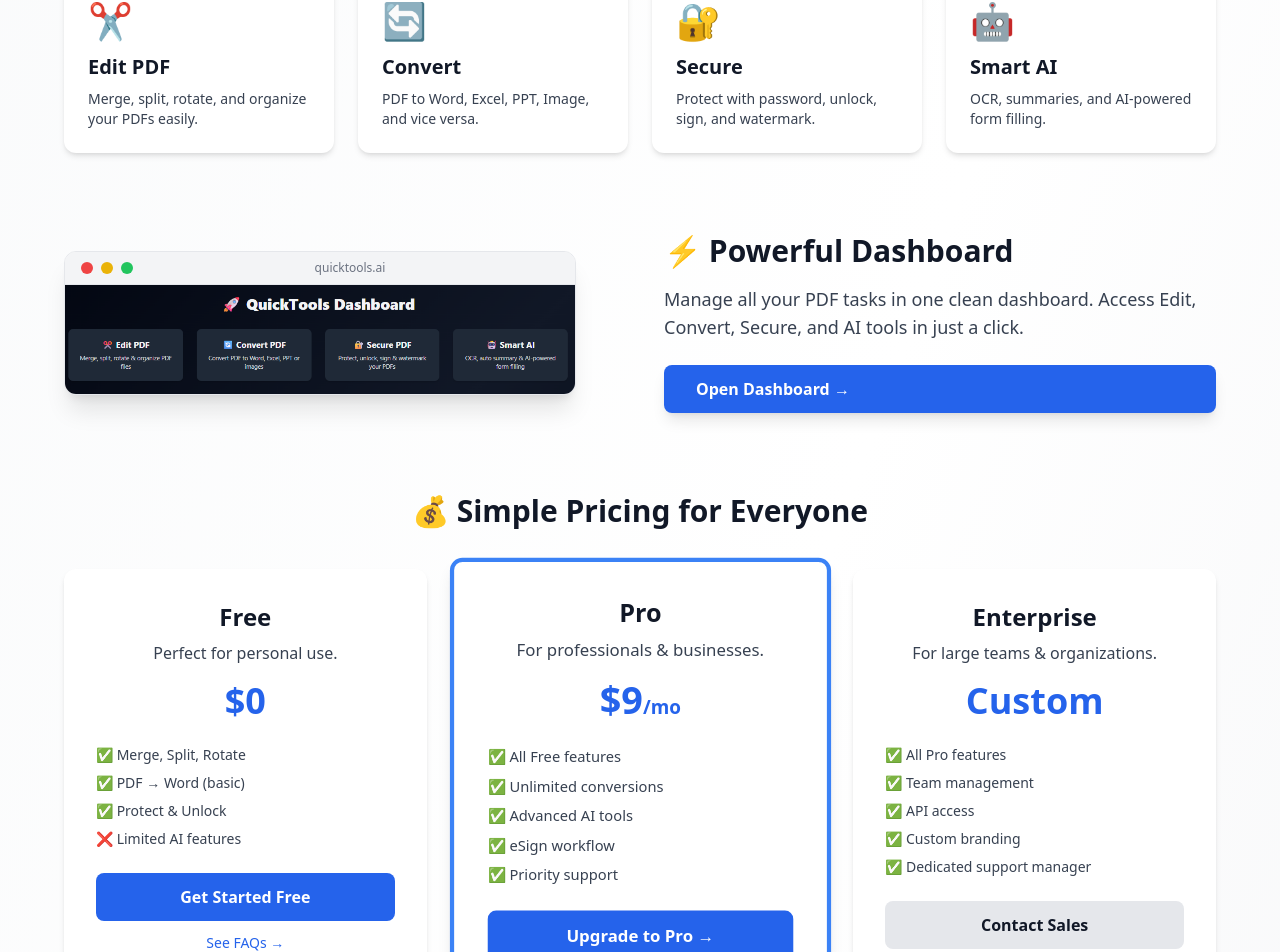
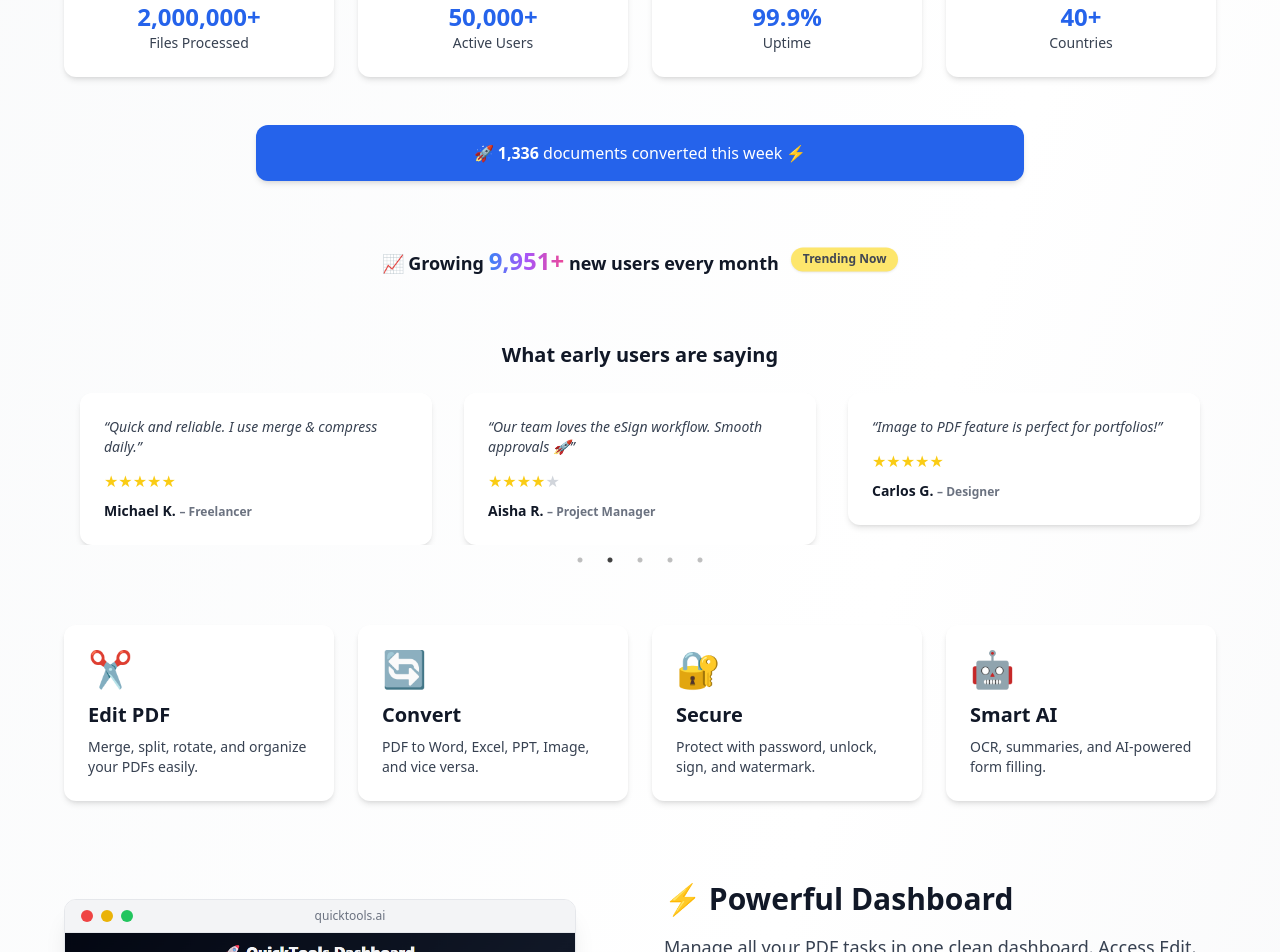
Before and after one commit to atanhafiz/quicktools-pdf, a React (Vite) app: page / in a window 1280 px wide. Shown: the part 738-1690 px from the top of the page. Built offline with nearby package versions, Linux system fonts and the light colour scheme.

Commit message:
uiix hampir perfect

```diff
--- a/package.json
+++ b/package.json
@@ -14,6 +14,7 @@
     "@dnd-kit/utilities": "^3.2.2",
     "canvas-confetti": "^1.9.3",
     "docx": "^9.5.1",
+    "framer-motion": "^12.23.21",
     "html2pdf.js": "^0.12.1",
     "lucide-react": "^0.446.0",
     "mammoth": "^1.11.0",
--- a/src/components/StatsCounter.jsx
+++ b/src/components/StatsCounter.jsx
@@ -1,19 +1,16 @@
 import React, { useEffect, useState } from "react";
 
-export default function StatsCounter() {
+export default function StatsCounter({
+  files = 20000000,     // default 20M
+  users = 500000,       // default 500k
+  uptime = 99.9,        // default 99.9%
+  countries = 120       // default 120
+}) {
   const [stats, setStats] = useState({ files: 0, users: 0, uptime: 0, countries: 0 });
-  const [liveFiles, setLiveFiles] = useState(0);
 
   useEffect(() => {
-    // 🎯 Target angka → edit sini je kalau nak ubah
-    const target = {
-      files: 20000000,     // 20M files
-      users: 500000,       // 500k users
-      uptime: 99.9,        // 99.9%
-      countries: 120       // 120 countries
-    };
-
-    const duration = 2000; // 2s animate
+    const target = { files, users, uptime, countries };
+    const duration = 2000; // 2s animation
     const frameRate = 30;
     let frame = 0;
     const totalFrames = Math.round(duration / frameRate);
@@ -29,23 +26,10 @@
       if (frame === totalFrames) clearInterval(interval);
     }, frameRate);
 
-    // 🚀 Real-time counter
-    let live = 1000 + Math.floor(Math.random() * 300);
-    setLiveFiles(live);
-    const liveInterval = setInterval(() => {
-      live += Math.floor(Math.random() * 10) + 1;
-      setLiveFiles(live);
-    }, 2000);
-
-    return () => {
-      clearInterval(interval);
-      clearInterval(liveInterval);
-    };
-  }, []);
+    return () => clearInterval(interval);
+  }, [files, users, uptime, countries]);
 
   return (
-    <>
-      {/* Stats Section */}
     <div className="max-w-6xl mx-auto mb-12 grid grid-cols-2 sm:grid-cols-4 gap-6 text-center">
       <div className="bg-white dark:bg-gray-800 rounded-xl shadow-md p-6">
         <p className="text-2xl font-extrabold text-blue-600 dark:text-blue-400">
@@ -72,15 +56,5 @@
         <p className="text-sm text-gray-700 dark:text-gray-300">Countries</p>
       </div>
     </div>
-
-      {/* Real-time Counter */}
-      <div className="max-w-3xl mx-auto mb-12 text-center">
-        <div className="bg-blue-600 dark:bg-blue-700 text-white rounded-xl shadow-md p-4">
-          <p className="text-base">
-            🚀 <span className="font-bold">{liveFiles.toLocaleString()}</span> files processed today
-          </p>
-        </div>
-      </div>
-    </>
   );
 }
--- a/src/pages/Landing.jsx
+++ b/src/pages/Landing.jsx
@@ -1,16 +1,119 @@
-import React from "react";
+import React, { useEffect, useState } from "react";
 import { Link } from "react-router-dom";
 import { HashLink } from "react-router-hash-link";
+import { motion } from "framer-motion";
+import Slider from "react-slick";
 import PageWrapper from "../components/PageWrapper";
 import BrowserMockup from "../components/BrowserMockup";
-import Testimonials from "../components/Testimonials"; // ✅ Import reusable testimonials
+import Testimonials from "../components/Testimonials";
+import StatsCounter from "../components/StatsCounter";
 
 export default function Landing() {
+  const [count, setCount] = useState(0);
+  const [liveFiles, setLiveFiles] = useState(0);
+  const [wording, setWording] = useState("files processed today");
+
+  useEffect(() => {
+    // Growth counter animation
+    let start = 0;
+    const end = 10000;
+    const duration = 2000;
+    const increment = end / (duration / 30);
+
+    const interval = setInterval(() => {
+      start += increment;
+      if (start >= end) {
+        start = end;
+        clearInterval(interval);
+
+        const loopInterval = setInterval(() => {
+          setCount((prev) => prev + Math.floor(Math.random() * 50) + 1);
+        }, 2000);
+
+        return () => clearInterval(loopInterval);
+      }
+      setCount(Math.floor(start));
+    }, 30);
+
+    return () => clearInterval(interval);
+  }, []);
+
+  useEffect(() => {
+    // Live counter
+    let live = 1200 + Math.floor(Math.random() * 300);
+    setLiveFiles(live);
+
+    const liveInterval = setInterval(() => {
+      live += Math.floor(Math.random() * 20) + 5;
+      setLiveFiles(live);
+    }, 2000);
+
+    return () => clearInterval(liveInterval);
+  }, []);
+
+  useEffect(() => {
+    // Random wording
+    const options = [
+      "files processed in the last 24 hours 🔥",
+      "documents converted this week ⚡",
+      "files processed globally today 🌍",
+    ];
+    setWording(options[Math.floor(Math.random() * options.length)]);
+  }, []);
+
+  // Carousel settings
+  const sliderSettings = {
+    dots: true,
+    infinite: true,
+    autoplay: true,
+    autoplaySpeed: 4000,
+    arrows: false,
+    speed: 500,
+    slidesToShow: 3,
+    slidesToScroll: 1,
+    responsive: [
+      { breakpoint: 1024, settings: { slidesToShow: 2 } },
+      { breakpoint: 640, settings: { slidesToShow: 1 } },
+    ],
+  };
+
+  const miniTestimonials = [
+    {
+      name: "Sarah J.",
+      role: "Student",
+      feedback: "The PDF to Word tool saved my thesis work. Super easy!",
+      stars: 5,
+    },
+    {
+      name: "Michael K.",
+      role: "Freelancer",
+      feedback: "Quick and reliable. I use merge & compress daily.",
+      stars: 5,
+    },
+    {
+      name: "Aisha R.",
+      role: "Project Manager",
+      feedback: "Our team loves the eSign workflow. Smooth approvals 🚀",
+      stars: 4,
+    },
+    {
+      name: "Carlos G.",
+      role: "Designer",
+      feedback: "Image to PDF feature is perfect for portfolios!",
+      stars: 5,
+    },
+    {
+      name: "Yuki N.",
+      role: "Researcher",
+      feedback: "AI Summary helps me skim papers in seconds. Love it.",
+      stars: 4,
+    },
+  ];
+
   return (
     <PageWrapper>
       {/* Hero Section */}
       <div className="grid grid-cols-1 lg:grid-cols-2 gap-12 items-center mb-20">
-        {/* Left: Text */}
         <div className="text-center lg:text-left">
           <h1 className="text-5xl font-extrabold text-gray-900 dark:text-white mb-6 leading-tight">
             All-in-One <span className="text-blue-600 dark:text-blue-400">PDF</span> & AI Toolkit
@@ -19,30 +122,85 @@
             Edit, convert, secure, and enhance your documents instantly.
             Trusted by students, professionals, and businesses worldwide.
           </p>
-
-          {/* CTA Buttons */}
           <div className="flex flex-col sm:flex-row justify-center lg:justify-start gap-4">
-            <Link
-              to="/tools"
-              className="px-8 py-3 rounded-lg bg-blue-600 hover:bg-blue-700 text-white font-bold shadow-lg transition"
-            >
+            <Link to="/tools" className="px-8 py-3 rounded-lg bg-blue-600 hover:bg-blue-700 text-white font-bold shadow-lg transition">
               🚀 Start Free
             </Link>
-            <Link
-              to="/pricing"
-              className="px-8 py-3 rounded-lg bg-gray-200 hover:bg-gray-300 dark:bg-gray-700 dark:hover:bg-gray-600 text-gray-900 dark:text-gray-100 font-bold shadow-lg transition"
-            >
+            <Link to="/pricing" className="px-8 py-3 rounded-lg bg-gray-200 hover:bg-gray-300 dark:bg-gray-700 dark:hover:bg-gray-600 text-gray-900 dark:text-gray-100 font-bold shadow-lg transition">
               💰 See Pricing
             </Link>
           </div>
         </div>
-
-        {/* Right: Screenshot Mockup (ToolsHub) */}
         <div className="flex justify-center lg:justify-end">
           <div className="w-full max-w-sm sm:max-w-md md:max-w-lg">
             <BrowserMockup image="/images/toolshub.png" />
           </div>
         </div>
+      </div>
+
+      {/* Stats Counter */}
+      <StatsCounter files={2000000} users={50000} uptime={99.9} countries={40} />
+
+      {/* Custom Live Counter */}
+      <div className="max-w-3xl mx-auto mb-16 text-center">
+        <div className="bg-blue-600 dark:bg-blue-700 text-white rounded-xl shadow-md p-4">
+          <p className="text-base">
+            🚀 <span className="font-bold">{liveFiles.toLocaleString()}</span> {wording}
+          </p>
+        </div>
+      </div>
+
+      {/* Growth Text + Badge */}
+      <div className="max-w-3xl mx-auto mb-16 text-center">
+        <motion.div initial={{ opacity: 0, y: 20 }} animate={{ opacity: 1, y: 0 }} transition={{ duration: 1 }} className="inline-flex items-center gap-3">
+          <p className="text-lg font-semibold text-gray-900 dark:text-gray-100">
+            📈 Growing{" "}
+            <span className="bg-gradient-to-r from-blue-500 via-purple-500 to-pink-500 bg-clip-text text-transparent font-extrabold text-2xl">
+              {count.toLocaleString()}+
+            </span>{" "}
+            new users every month
+          </p>
+          <motion.span
+            animate={{ y: [0, -4, 0] }}
+            transition={{ duration: 2, repeat: Infinity, ease: "easeInOut" }}
+            className="px-3 py-1 text-xs font-bold rounded-full bg-yellow-300 text-gray-900 dark:bg-yellow-500 dark:text-gray-900 shadow animate-pulse"
+          >
+            Trending Now
+          </motion.span>
+        </motion.div>
+      </div>
+
+      {/* Mini Testimonials Carousel with Stars */}
+      <div className="max-w-6xl mx-auto mb-20 text-center">
+        <h3 className="text-xl font-bold text-gray-900 dark:text-gray-100 mb-6">
+          What early users are saying
+        </h3>
+        <Slider {...sliderSettings}>
+          {miniTestimonials.map((t, i) => (
+            <div key={i} className="px-4">
+              <div className="bg-white dark:bg-gray-800 rounded-xl shadow-md p-6 text-left">
+                {/* Feedback */}
+                <p className="text-gray-700 dark:text-gray-300 text-sm italic mb-3">“{t.feedback}”</p>
+                {/* Stars */}
+                <div className="flex mb-2">
+                  {Array.from({ length: t.stars }).map((_, j) => (
+                    <span key={j} className="text-yellow-400">★</span>
+                  ))}
+                  {Array.from({ length: 5 - t.stars }).map((_, j) => (
+                    <span key={j} className="text-gray-300 dark:text-gray-600">★</span>
+                  ))}
+                </div>
+                {/* Name + Role */}
+                <p className="mt-1 text-sm font-semibold text-gray-900 dark:text-gray-100">
+                  {t.name}{" "}
+                  <span className="text-xs text-gray-500 dark:text-gray-400">
+                    – {t.role}
+                  </span>
+                </p>
+              </div>
+            </div>
+          ))}
+        </Slider>
       </div>
 
       {/* Features Highlight */}
@@ -53,10 +211,7 @@
           { icon: "🔐", title: "Secure", desc: "Protect with password, unlock, sign, and watermark." },
           { icon: "🤖", title: "Smart AI", desc: "OCR, summaries, and AI-powered form filling." },
         ].map((f, i) => (
-          <div
-            key={i}
-            className="bg-white dark:bg-gray-800 rounded-xl shadow-md hover:shadow-xl transform hover:-translate-y-1 transition p-6 text-center sm:text-left"
-          >
+          <div key={i} className="bg-white dark:bg-gray-800 rounded-xl shadow-md hover:shadow-xl transform hover:-translate-y-1 transition p-6 text-center sm:text-left">
             <div className="text-4xl mb-3">{f.icon}</div>
             <h3 className="text-xl font-bold text-gray-900 dark:text-gray-100 mb-2">{f.title}</h3>
             <p className="text-gray-700 dark:text-gray-300 text-sm">{f.desc}</p>
@@ -64,7 +219,7 @@
         ))}
       </div>
 
-      {/* Dashboard Preview */}
+      {/* Dashboard Mockup */}
       <div className="grid grid-cols-1 lg:grid-cols-2 gap-12 items-center mb-20 max-w-6xl mx-auto">
         <div className="flex justify-center lg:justify-start">
           <div className="w-full max-w-sm sm:max-w-md md:max-w-lg">
@@ -79,10 +234,7 @@
             Manage all your PDF tasks in one clean dashboard.
             Access Edit, Convert, Secure, and AI tools in just a click.
           </p>
-          <Link
-            to="/dashboard"
-            className="px-8 py-3 rounded-lg bg-blue-600 hover:bg-blue-700 text-white font-bold shadow-lg transition mx-auto lg:mx-0"
-          >
+          <Link to="/dashboard" className="px-8 py-3 rounded-lg bg-blue-600 hover:bg-blue-700 text-white font-bold shadow-lg transition mx-auto lg:mx-0">
             Open Dashboard →
           </Link>
         </div>
@@ -95,90 +247,60 @@
         </h2>
         <div className="grid grid-cols-1 md:grid-cols-3 gap-8">
           {/* Free Plan */}
-          <div className="bg-white dark:bg-gray-800 rounded-xl shadow-md hover:shadow-xl transform hover:-translate-y-1 transition p-8">
-            <h3 className="text-2xl font-bold mb-2 text-gray-900 dark:text-gray-100">Free</h3>
-            <p className="text-gray-700 dark:text-gray-300 mb-4">Perfect for personal use.</p>
-            <p className="text-4xl font-extrabold text-blue-600 dark:text-blue-400 mb-6">$0</p>
-            <ul className="text-gray-700 dark:text-gray-300 text-sm space-y-2 mb-6 text-left">
+          <div className="bg-white dark:bg-gray-800 rounded-xl shadow-md hover:shadow-xl transition p-8">
+            <h3 className="text-2xl font-bold mb-2">Free</h3>
+            <p className="mb-4">Perfect for personal use.</p>
+            <p className="text-4xl font-extrabold text-blue-600 mb-6">$0</p>
+            <ul className="text-sm space-y-2 mb-6 text-left">
               <li>✅ Merge, Split, Rotate</li>
               <li>✅ PDF → Word (basic)</li>
               <li>✅ Protect & Unlock</li>
               <li>❌ Limited AI features</li>
             </ul>
-            <Link
-              to="/tools"
-              className="w-full block py-3 bg-blue-600 hover:bg-blue-700 text-white font-bold rounded-lg transition"
-            >
+            <Link to="/tools" className="w-full block py-3 bg-blue-600 text-white font-bold rounded-lg transition">
               Get Started Free
             </Link>
-            <HashLink
-              smooth
-              to="/pricing#faq"
-              className="text-blue-600 dark:text-blue-400 hover:underline text-sm block mt-3"
-            >
-              See FAQs →
-            </HashLink>
           </div>
 
           {/* Pro Plan */}
-          <div className="bg-white dark:bg-gray-800 rounded-xl shadow-lg hover:shadow-2xl transform hover:-translate-y-2 transition p-8 border-4 border-blue-500 scale-105">
-            <h3 className="text-2xl font-bold mb-2 text-gray-900 dark:text-gray-100">Pro</h3>
-            <p className="text-gray-700 dark:text-gray-300 mb-4">For professionals & businesses.</p>
-            <p className="text-4xl font-extrabold text-blue-600 dark:text-blue-400 mb-6">
+          <div className="bg-white dark:bg-gray-800 rounded-xl shadow-lg hover:shadow-2xl transition p-8 border-4 border-blue-500 scale-105">
+            <h3 className="text-2xl font-bold mb-2">Pro</h3>
+            <p className="mb-4">For professionals & businesses.</p>
+            <p className="text-4xl font-extrabold text-blue-600 mb-6">
               $9<span className="text-lg">/mo</span>
             </p>
-            <ul className="text-gray-700 dark:text-gray-300 text-sm space-y-2 mb-6 text-left">
+            <ul className="text-sm space-y-2 mb-6 text-left">
               <li>✅ All Free features</li>
               <li>✅ Unlimited conversions</li>
               <li>✅ Advanced AI tools</li>
               <li>✅ eSign workflow</li>
               <li>✅ Priority support</li>
             </ul>
-            <Link
-              to="/pricing"
-              className="w-full block py-3 bg-blue-600 hover:bg-blue-700 text-white font-bold rounded-lg transition"
-            >
+            <Link to="/pricing" className="w-full block py-3 bg-blue-600 text-white font-bold rounded-lg transition">
               Upgrade to Pro →
             </Link>
-            <HashLink
-              smooth
-              to="/pricing#faq"
-              className="text-blue-600 dark:text-blue-400 hover:underline text-sm block mt-3"
-            >
-              See FAQs →
-            </HashLink>
           </div>
 
           {/* Enterprise Plan */}
-          <div className="bg-white dark:bg-gray-800 rounded-xl shadow-md hover:shadow-xl transform hover:-translate-y-1 transition p-8">
-            <h3 className="text-2xl font-bold mb-2 text-gray-900 dark:text-gray-100">Enterprise</h3>
-            <p className="text-gray-700 dark:text-gray-300 mb-4">For large teams & organizations.</p>
-            <p className="text-4xl font-extrabold text-blue-600 dark:text-blue-400 mb-6">Custom</p>
-            <ul className="text-gray-700 dark:text-gray-300 text-sm space-y-2 mb-6 text-left">
+          <div className="bg-white dark:bg-gray-800 rounded-xl shadow-md hover:shadow-xl transition p-8">
+            <h3 className="text-2xl font-bold mb-2">Enterprise</h3>
+            <p className="mb-4">For large teams & organizations.</p>
+            <p className="text-4xl font-extrabold text-blue-600 mb-6">Custom</p>
+            <ul className="text-sm space-y-2 mb-6 text-left">
               <li>✅ All Pro features</li>
               <li>✅ Team management</li>
               <li>✅ API access</li>
               <li>✅ Custom branding</li>
               <li>✅ Dedicated support manager</li>
             </ul>
-            <Link
-              to="/contact"
-              className="w-full block py-3 bg-gray-200 hover:bg-gray-300 dark:bg-gray-700 dark:hover:bg-gray-600 text-gray-900 dark:text-gray-100 font-bold rounded-lg transition"
-            >
+            <Link to="/contact" className="w-full block py-3 bg-gray-200 dark:bg-gray-700 text-gray-900 dark:text-gray-100 font-bold rounded-lg transition">
               Contact Sales
             </Link>
-            <HashLink
-              smooth
-              to="/pricing#faq"
-              className="text-blue-600 dark:text-blue-400 hover:underline text-sm block mt-3"
-            >
-              See FAQs →
-            </HashLink>
           </div>
         </div>
       </div>
 
-      {/* Testimonials (reuse component with avatars) */}
+      {/* Testimonials */}
       <Testimonials />
 
       {/* Final CTA Banner */}
@@ -187,10 +309,7 @@
         <p className="mb-6 text-lg">
           Join thousands of users who trust QuickToolsPDF to simplify their document workflow.
         </p>
-        <Link
-          to="/tools"
-          className="px-10 py-4 bg-white text-blue-600 font-bold rounded-lg shadow-md hover:bg-gray-100 transition"
-        >
+        <Link to="/tools" className="px-10 py-4 bg-white text-blue-600 font-bold rounded-lg shadow-md hover:bg-gray-100 transition">
           🚀 Get Started Free
         </Link>
       </div>
```
Also changed, not shown: src/ToolsHub.jsx (+7 -2 lines), src/pages/Dashboard.jsx (+7 -2 lines), 12 other files (tests, documents, lock files or other folders). Lines whose indentation alone changed are shown as unchanged.
